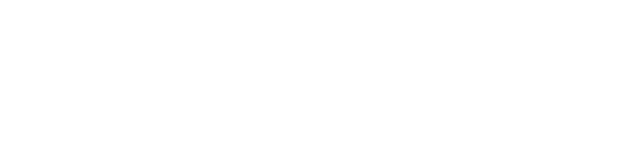
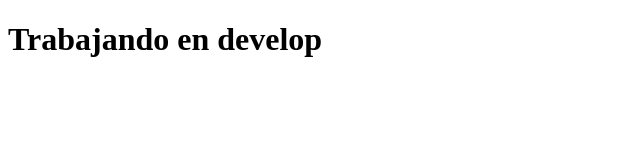
Before and after one commit to ThePretender91/coder, a plain HTML site: page index.html in a window 1280 px wide. Shown: the whole page, without its empty margins (0-640 px from the left). Drawn offline with Linux system fonts and the light colour scheme.

Commit message:
cambios develop

```diff
--- a/index.html
+++ b/index.html
@@ -4,9 +4,10 @@
     <meta charset="UTF-8">
     <meta http-equiv="X-UA-Compatible" content="IE=edge">
     <meta name="viewport" content="width=device-width, initial-scale=1.0">
-    <title>Document</title>
+    <title>Trabajando en github</title>
 </head>
 <body>
+    <h1>Trabajando en develop</h1>
 
 </body>
 </html>
```
